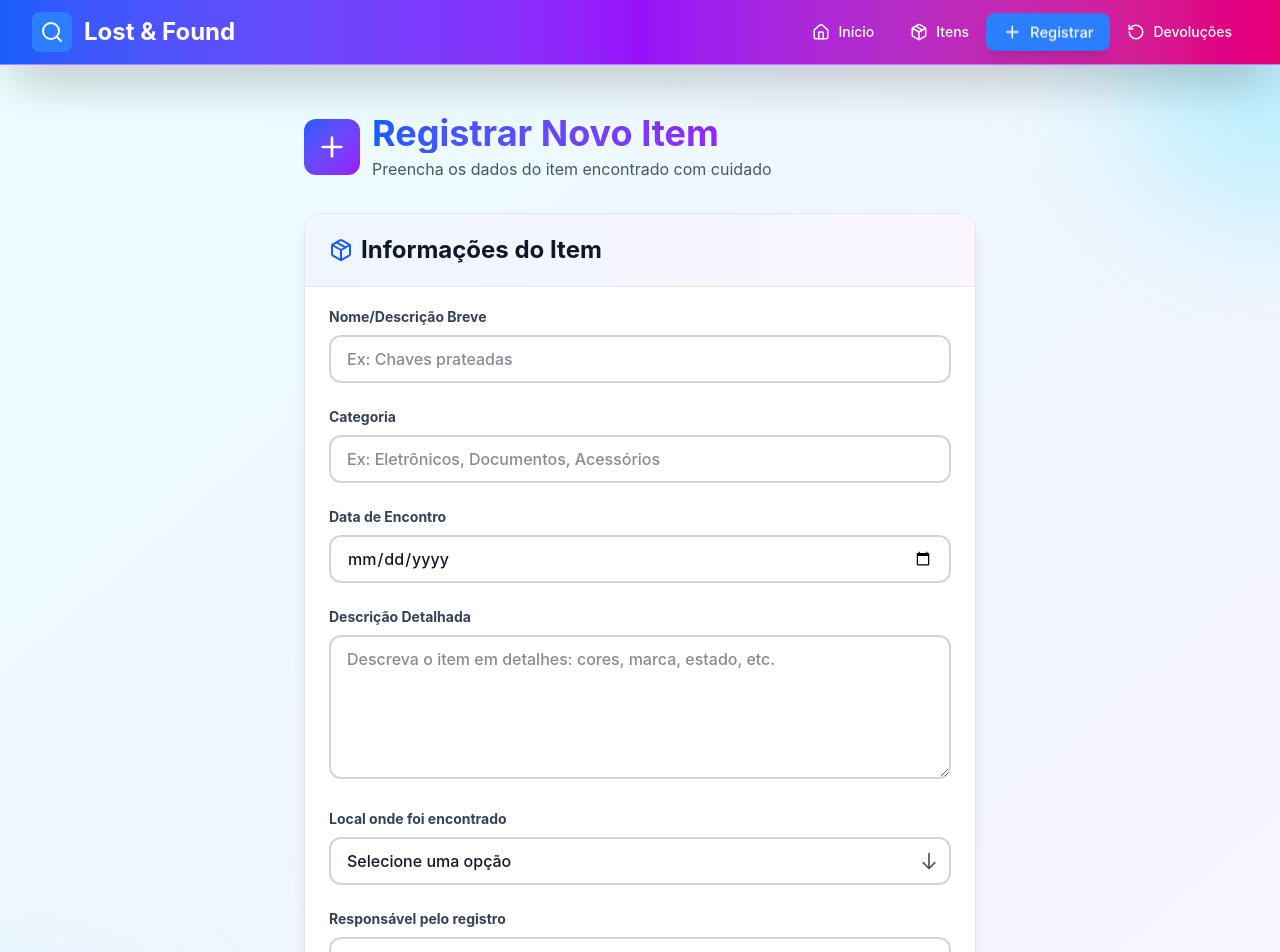
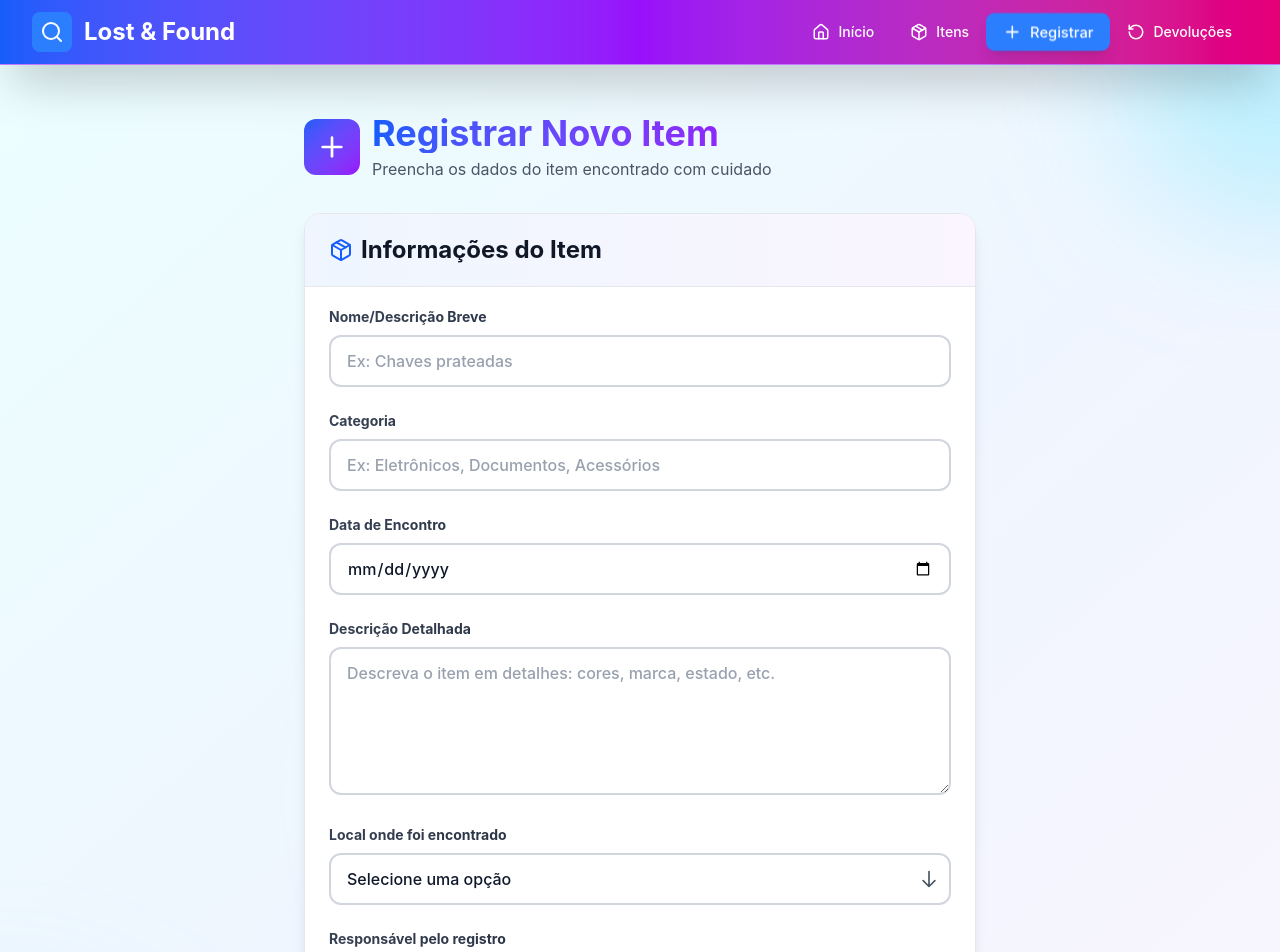
Before and after one commit to impacta-gb/ap2-frontend-next-js-ditko-br, a Next.js app: page /items/new in a window 1280 px wide. Shown: the top 952 px of the page. Built offline with nearby package versions, Linux system fonts and the light colour scheme.

Commit message:
feat: melhorar componente Input com suporte a ícones e toggle de senha

```diff
--- a/src/components/Input.tsx
+++ b/src/components/Input.tsx
@@ -1,40 +1,73 @@
+'use client';
+
+import { Eye, EyeOff } from 'lucide-react';
+import { useState } from 'react';
+
 interface InputProps extends React.InputHTMLAttributes<HTMLInputElement> {
   label?: string;
   error?: string;
   helperText?: string;
+  icon?: React.ReactNode;
+  showPasswordToggle?: boolean;
 }
 
 export const Input = ({
   label,
   error,
   helperText,
+  icon,
+  showPasswordToggle = false,
+  type = 'text',
   id,
   ...props
 }: InputProps) => {
+  const [showPassword, setShowPassword] = useState(false);
   const inputId = id || `input-${Math.random()}`;
+  const inputType = showPasswordToggle && showPassword ? 'text' : type;
 
   return (
     <div className="w-full">
       {label && (
         <label
           htmlFor={inputId}
-          className="block text-sm font-bold text-gray-700 dark:text-gray-300 mb-2"
+          className="block text-sm font-bold bg-gradient-to-r from-gray-700 to-gray-900 dark:from-gray-200 dark:to-gray-100 bg-clip-text text-transparent mb-2"
         >
           {label}
         </label>
       )}
+      <div className="relative group">
+        {icon && (
+          <div className="absolute left-4 top-1/2 transform -translate-y-1/2 text-gray-500 dark:text-gray-400 group-focus-within:text-blue-600 dark:group-focus-within:text-blue-400 transition-colors">
+            {icon}
+          </div>
+        )}
         <input
+          type={inputType}
           id={inputId}
-        className={`w-full px-4 py-2.5 border-2 rounded-xl focus:outline-none focus:ring-2 focus:ring-offset-2 transition-all duration-200 dark:bg-gray-700 dark:text-white font-medium ${
+          className={`w-full px-4 py-3 ${icon ? 'pl-12' : ''} ${showPasswordToggle ? 'pr-12' : ''} border-2 rounded-xl focus:outline-none focus:ring-2 focus:ring-offset-2 transition-all duration-200 dark:bg-gray-700 dark:text-white font-medium bg-white placeholder-gray-400 dark:placeholder-gray-500 ${
             error
-            ? 'border-red-500 focus:ring-red-500 dark:border-red-400 dark:focus:ring-offset-gray-800'
-            : 'border-gray-300 focus:ring-blue-500 focus:border-blue-500 dark:border-gray-600 dark:focus:border-blue-400 dark:focus:ring-blue-400'
+              ? 'border-red-500 focus:ring-red-500 focus:border-red-600 dark:border-red-400 dark:focus:ring-offset-gray-800 dark:focus:ring-red-400'
+              : 'border-gray-300 focus:ring-blue-500 focus:border-blue-600 dark:border-gray-600 dark:focus:border-blue-400 dark:focus:ring-blue-400'
           }`}
           {...props}
         />
-      {error && <p className="text-red-600 text-sm mt-2 font-semibold flex items-center gap-1"><span>✕</span> {error}</p>}
+        {showPasswordToggle && (
+          <button
+            type="button"
+            onClick={() => setShowPassword(!showPassword)}
+            className="absolute right-4 top-1/2 transform -translate-y-1/2 text-gray-500 dark:text-gray-400 hover:text-gray-700 dark:hover:text-gray-200 transition-colors"
+          >
+            {showPassword ? <EyeOff size={20} /> : <Eye size={20} />}
+          </button>
+        )}
+      </div>
+      {error && (
+        <p className="text-red-600 dark:text-red-400 text-sm mt-2 font-semibold flex items-center gap-1">
+          <span>✕</span> {error}
+        </p>
+      )}
       {helperText && !error && (
-        <p className="text-gray-500 text-sm mt-2">{helperText}</p>
+        <p className="text-gray-500 dark:text-gray-400 text-sm mt-2">{helperText}</p>
       )}
     </div>
   );
@@ -60,23 +93,27 @@ export const Textarea = ({
       {label && (
         <label
           htmlFor={textareaId}
-          className="block text-sm font-bold text-gray-700 dark:text-gray-300 mb-2"
+          className="block text-sm font-bold bg-gradient-to-r from-gray-700 to-gray-900 dark:from-gray-200 dark:to-gray-100 bg-clip-text text-transparent mb-2"
         >
           {label}
         </label>
       )}
       <textarea
         id={textareaId}
-        className={`w-full px-4 py-2.5 border-2 rounded-xl focus:outline-none focus:ring-2 focus:ring-offset-2 transition-all duration-200 resize-vertical dark:bg-gray-700 dark:text-white font-medium ${
+        className={`w-full px-4 py-3 border-2 rounded-xl focus:outline-none focus:ring-2 focus:ring-offset-2 transition-all duration-200 resize-vertical dark:bg-gray-700 dark:text-white font-medium bg-white placeholder-gray-400 dark:placeholder-gray-500 ${
           error
-            ? 'border-red-500 focus:ring-red-500 dark:border-red-400 dark:focus:ring-offset-gray-800'
-            : 'border-gray-300 focus:ring-blue-500 focus:border-blue-500 dark:border-gray-600 dark:focus:border-blue-400 dark:focus:ring-blue-400'
+            ? 'border-red-500 focus:ring-red-500 focus:border-red-600 dark:border-red-400 dark:focus:ring-offset-gray-800 dark:focus:ring-red-400'
+            : 'border-gray-300 focus:ring-blue-500 focus:border-blue-600 dark:border-gray-600 dark:focus:border-blue-400 dark:focus:ring-blue-400'
         }`}
         {...props}
       />
-      {error && <p className="text-red-600 text-sm mt-2 font-semibold flex items-center gap-1"><span>✕</span> {error}</p>}
+      {error && (
+        <p className="text-red-600 dark:text-red-400 text-sm mt-2 font-semibold flex items-center gap-1">
+          <span>✕</span> {error}
+        </p>
+      )}
       {helperText && !error && (
-        <p className="text-gray-500 text-sm mt-2">{helperText}</p>
+        <p className="text-gray-500 dark:text-gray-400 text-sm mt-2">{helperText}</p>
       )}
     </div>
   );
@@ -96,7 +133,7 @@ export const Select = ({ label, error, options, id, ...props }: SelectProps) =>
       {label && (
         <label
           htmlFor={selectId}
-          className="block text-sm font-bold text-gray-700 dark:text-gray-300 mb-2"
+          className="block text-sm font-bold bg-gradient-to-r from-gray-700 to-gray-900 dark:from-gray-200 dark:to-gray-100 bg-clip-text text-transparent mb-2"
         >
           {label}
         </label>
@@ -104,10 +141,10 @@ export const Select = ({ label, error, options, id, ...props }: SelectProps) =>
       <div className="relative">
         <select
           id={selectId}
-          className={`w-full px-4 py-2.5 pr-10 border-2 rounded-xl focus:outline-none focus:ring-2 focus:ring-offset-2 transition-all duration-200 dark:bg-gray-700 dark:text-white font-medium appearance-none bg-white dark:bg-gray-700 cursor-pointer ${
+          className={`w-full px-4 py-3 pr-10 border-2 rounded-xl focus:outline-none focus:ring-2 focus:ring-offset-2 transition-all duration-200 dark:bg-gray-700 dark:text-white font-medium appearance-none bg-white dark:bg-gray-700 cursor-pointer ${
             error
-              ? 'border-red-500 focus:ring-red-500 dark:border-red-400 dark:focus:ring-offset-gray-800'
-              : 'border-gray-300 focus:ring-blue-500 focus:border-blue-500 dark:border-gray-600 dark:focus:border-blue-400 dark:focus:ring-blue-400'
+              ? 'border-red-500 focus:ring-red-500 focus:border-red-600 dark:border-red-400 dark:focus:ring-offset-gray-800 dark:focus:ring-red-400'
+              : 'border-gray-300 focus:ring-blue-500 focus:border-blue-600 dark:border-gray-600 dark:focus:border-blue-400 dark:focus:ring-blue-400'
           }`}
           {...props}
         >
@@ -124,7 +161,11 @@ export const Select = ({ label, error, options, id, ...props }: SelectProps) =>
           </svg>
         </div>
       </div>
-      {error && <p className="text-red-600 text-sm mt-2 font-semibold flex items-center gap-1"><span>✕</span> {error}</p>}
+      {error && (
+        <p className="text-red-600 dark:text-red-400 text-sm mt-2 font-semibold flex items-center gap-1">
+          <span>✕</span> {error}
+        </p>
+      )}
     </div>
   );
 };
```
Lines whose indentation alone changed are shown as unchanged.
